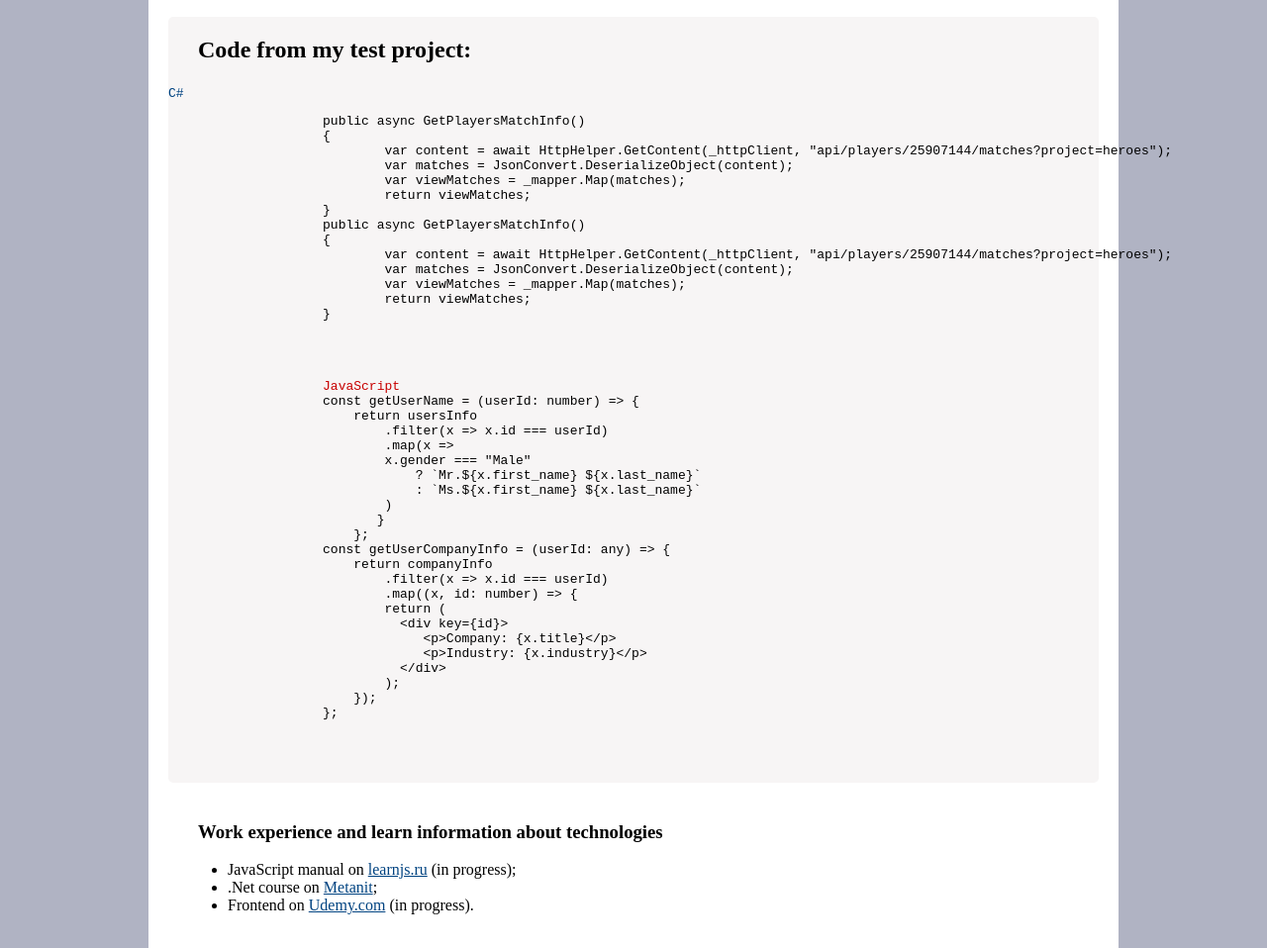
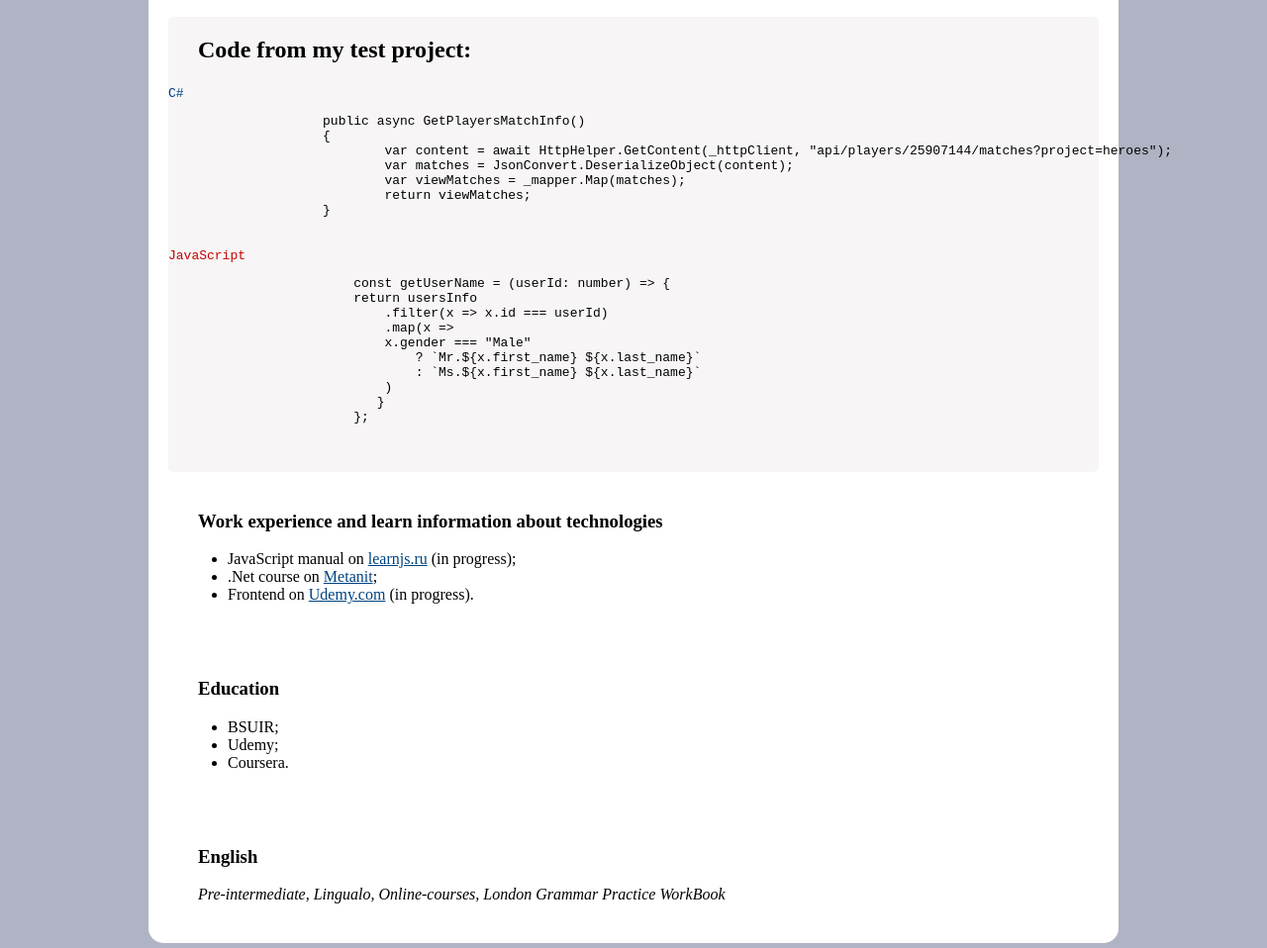
Before and after one commit to MakarTemlyakov/rsschool-cv, a plain HTML site: page index.html in a window 1280 px wide. Shown: the part 860-1818 px from the top of the page at 99% size. Drawn offline with Linux system fonts and the light colour scheme.

Commit message:
fix: remove wrong tags

```diff
--- a/index.html
+++ b/index.html
@@ -52,8 +52,9 @@
                     <div class="cv-info__code">
                         <h2 class="cv-info__title">Code from my test project:</h2>
                         <code class="cv-info__code-sharp">
-                    <span>C#</span>
-                    <pre>
+                            <span>C#</span>
+                        </code>
+                        <pre>
                     public async GetPlayersMatchInfo()
                     {
                             var content = await HttpHelper.GetContent(_httpClient, "api/players/25907144/matches?project=heroes");
@@ -61,19 +62,12 @@
                             var viewMatches = _mapper.Map(matches);
                             return viewMatches;
                     }
-                    public async GetPlayersMatchInfo()
-                    {
-                            var content = await HttpHelper.GetContent(_httpClient, "api/players/25907144/matches?project=heroes");
-                            var matches = JsonConvert.DeserializeObject(content);
-                            var viewMatches = _mapper.Map(matches);
-                            return viewMatches;
-                    }
+                    </pre>
+                        <code class="cv-info__code-js">
+                        <span>JavaScript</span>
                     </code>
-                        </pre>
                         <pre>
-                    <code class="cv-info__code-js">
-                    <span>JavaScript</span>
-                    const getUserName = (userId: number) => {
+                        const getUserName = (userId: number) => {
                         return usersInfo
                             .filter(x => x.id === userId)
                             .map(x =>
@@ -83,20 +77,7 @@
                             )
                            }
                         };
-                    const getUserCompanyInfo = (userId: any) => {
-                        return companyInfo
-                            .filter(x => x.id === userId)
-                            .map((x, id: number) => {
-                            return (
-                              &lt;div key={id}&gt;
-                                 &lt;p&gt;Company: {x.title}&lt;/p&gt;
-                                 &lt;p&gt;Industry: {x.industry}&lt;/p&gt;
-                              &lt;/div&gt;
-                            );
-                        });
-                    };
-                    </code>
-                </pre>
+                        </pre>
                     </div>
                 </div>
                 <div class="cv-info__wrapper">
```
